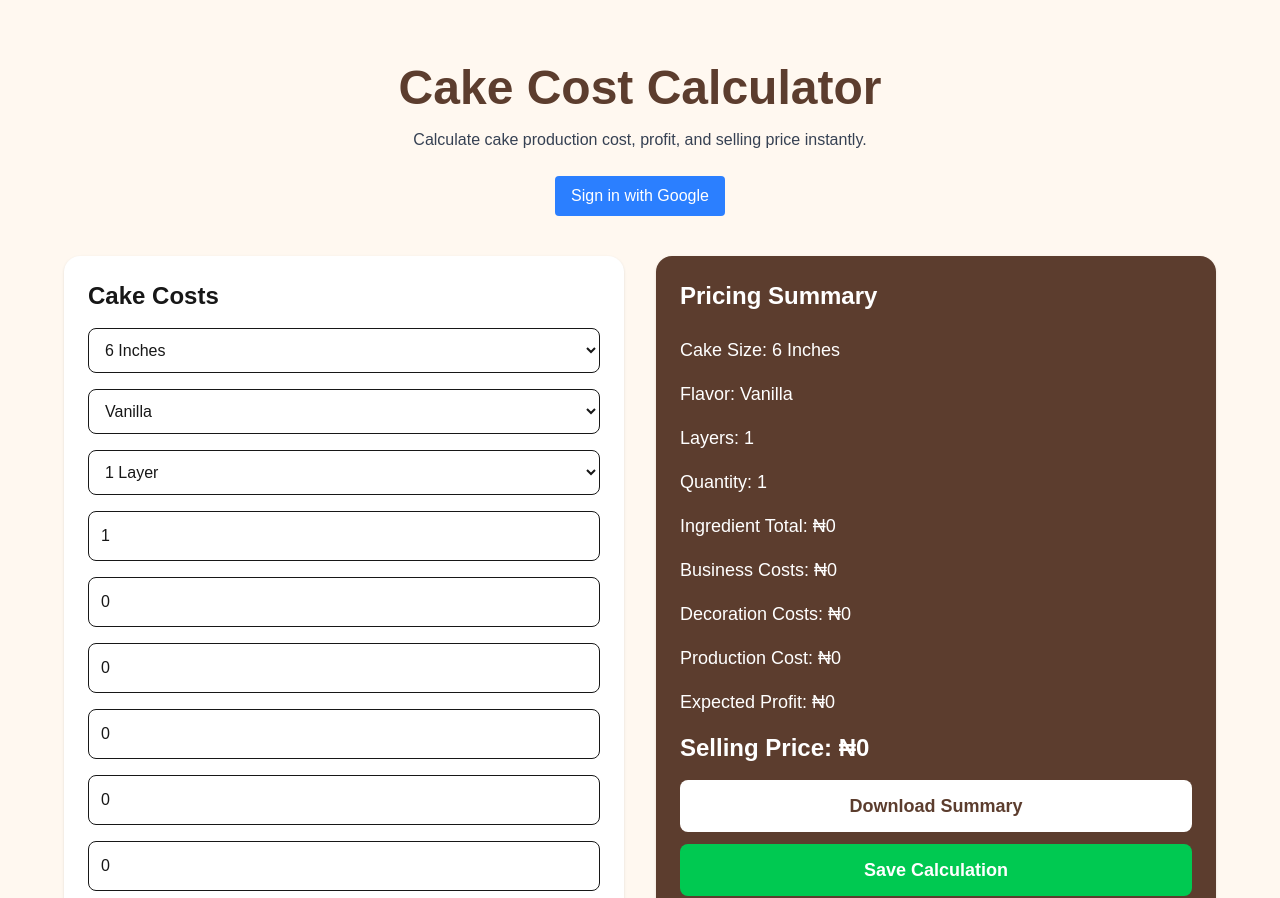
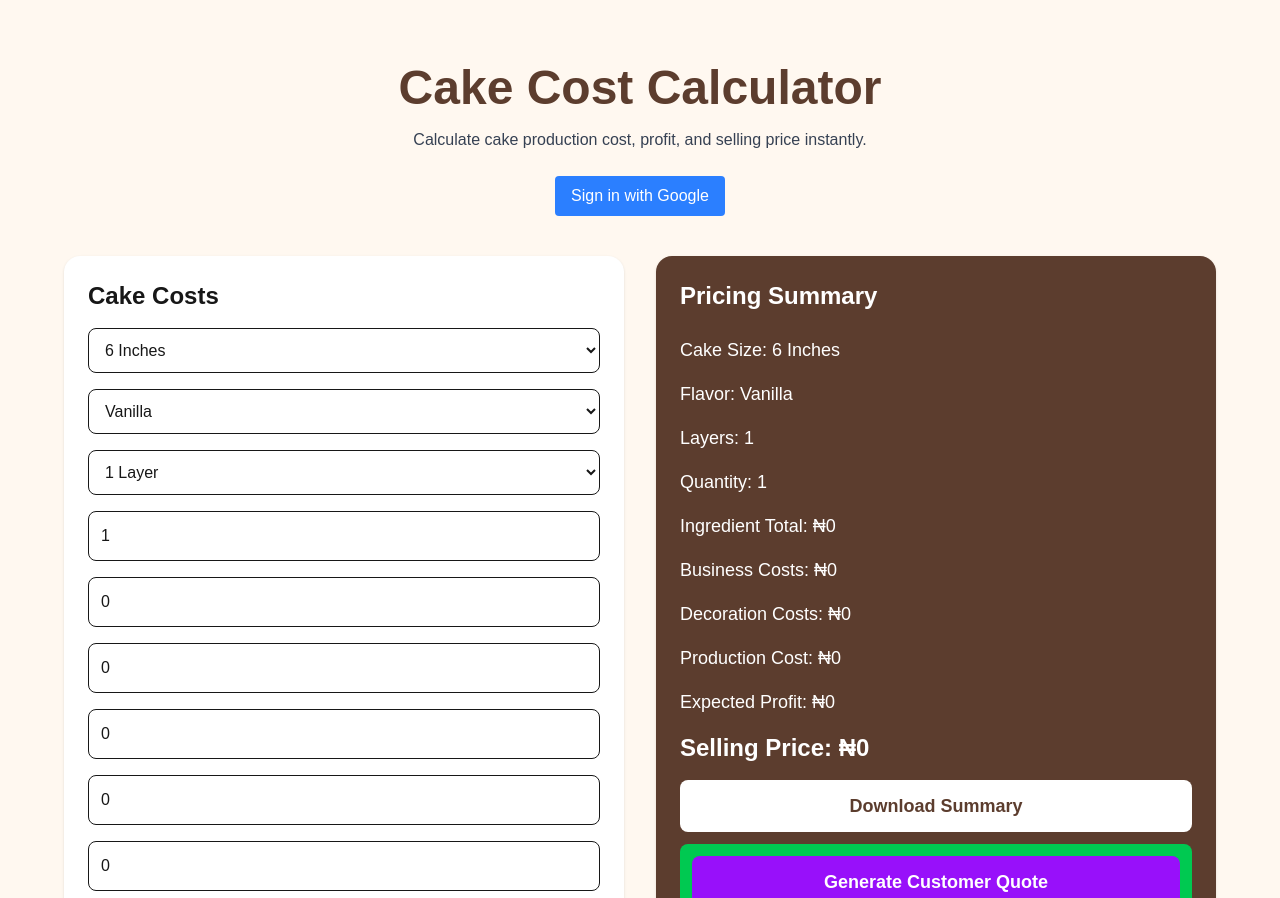
Before and after one commit to RoseO5/cake-cost-calculator, a Next.js app: page / in a window 1280 px wide. Shown: the top 898 px of the page. Built offline with nearby package versions, Linux system fonts and the light colour scheme; no server answers.

Commit message:
Add customer quote generator

```diff
--- a/components/CakeCalculator.tsx
+++ b/components/CakeCalculator.tsx
@@ -440,6 +440,14 @@ const downloadSummary = async () => {
               className="w-full bg-green-500 text-white font-bold p-3 rounded-lg"
               onClick={saveCalculation}
             >
+            <button
+              type="button"
+              className="w-full bg-purple-600 text-white font-bold p-3 rounded-lg"
+              onClick={downloadCustomerQuote}
+            >
+              Generate Customer Quote
+            </button>
+
               Save Calculation
             </button>
 
@@ -451,3 +459,26 @@ const downloadSummary = async () => {
     </div>
   )
 }
+
+const downloadCustomerQuote = async () => {
+  const { jsPDF } = await import("jspdf");
+  const doc = new jsPDF();
+
+  doc.setFontSize(18);
+  doc.text("Cake Order Quote", 20, 20);
+
+  doc.setFontSize(12);
+
+  doc.text(`Customer Name: ${customerInfo.name || "N/A"}`, 20, 40);
+  doc.text(`Phone: ${customerInfo.phone || "N/A"}`, 20, 50);
+  doc.text(`Event Date: ${customerInfo.eventDate || "N/A"}`, 20, 60);
+
+  doc.text(`Cake Size: ${cakeDetails.size}`, 20, 80);
+  doc.text(`Flavor: ${cakeDetails.flavor}`, 20, 90);
+  doc.text(`Layers: ${cakeDetails.layers}`, 20, 100);
+  doc.text(`Quantity: ${cakeDetails.quantity}`, 20, 110);
+
+  doc.text(`Total Price: ₦${sellingPrice.toLocaleString()}`, 20, 130);
+
+  doc.save(`customer-quote-${Date.now()}.pdf`);
+};
```
